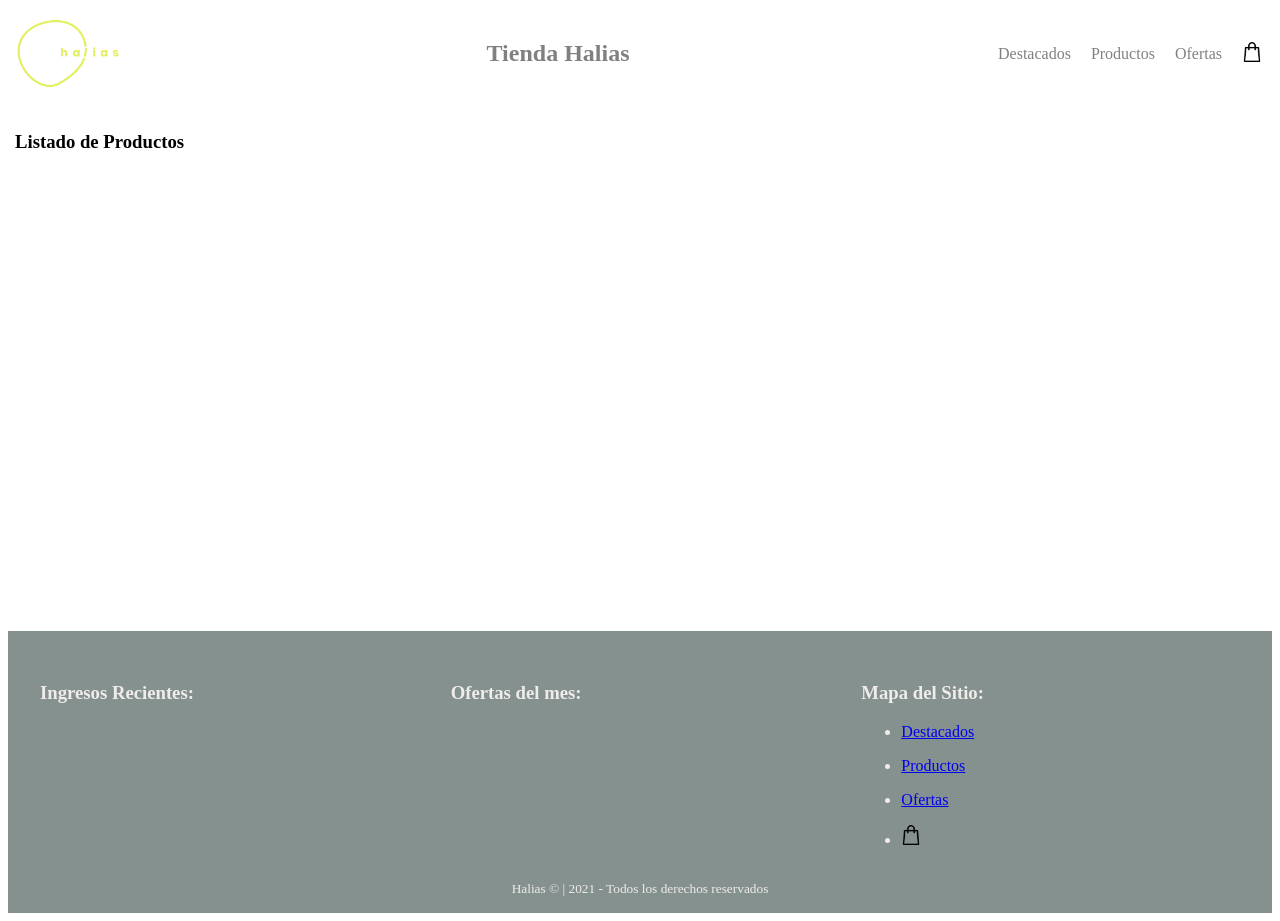
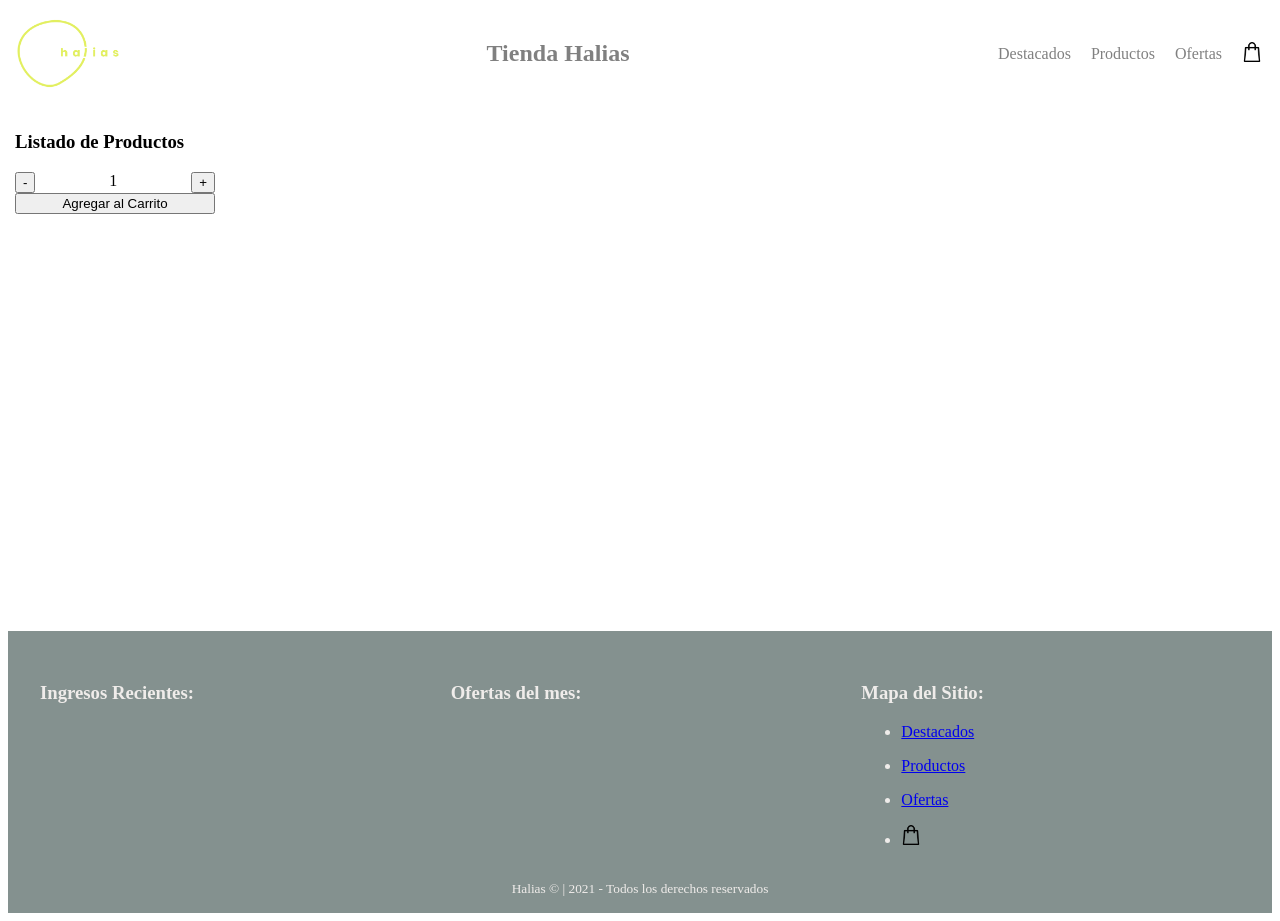
Before and after one commit to negroloren/haliasecommerce, a React (Create React App) app: page / in a window 1280 px wide. Built offline with nearby package versions, Linux system fonts and the light colour scheme.

Commit message:
Componentes II
Componentes II - Contador con botón

```diff
--- a/src/assets/estilos.css
+++ b/src/assets/estilos.css
@@ -69,3 +69,21 @@ small.copy {
     display: flex;
     justify-content: center;
 }
+
+
+/************************************/
+/* Carrito*/
+/************************************/
+.controles {
+    display: flex;
+    width: 100%;
+    max-width: 200px;
+}
+.controles div {
+    width: 100%;
+    text-align: center;
+}
+.agregar_carrito {
+    width: 100%;
+    max-width: 200px;
+}
--- /dev/null
+++ b/src/components/ItemCount.js
@@ -0,0 +1,44 @@
+import React , {useState} from 'react';
+
+const ItemCount = (props) => {
+    // Limite por stock
+    const {stock,initial} = props
+    const [contador, setContador] = useState(parseInt(initial));
+
+    const aumentarContador = () => {
+        setContador(contador + 1)
+    }
+    const restarContador = () => {
+        setContador(contador - 1)
+    }
+    if(contador > stock){
+        setContador(stock)
+        alert("El máximo disponible es de: " + stock + " unidades")
+    } else if(contador < 0){
+        setContador(0)
+    }
+
+    const onAdd = () => {
+        console.log("Item enviado al carrito: "+ stock +" unidades")
+    }
+
+/*
+    // el primer parametro siempre es una funcion, la segunda siempres es un array
+    useEffect(()=>{
+        // este es mi efecto "secundario", que pasa siempre despues del render
+        console.log("efecto secundario")
+    },[]) // si esta vacío el array, el efecto secundario solo pasa 1 vez
+*/
+    return (
+        <div className="contador_carrito">
+            <div className="controles">
+                <button onClick={ restarContador }>-</button>
+                <div>{contador}</div>
+                <button onClick={ aumentarContador }>+</button>
+            </div>
+            <button className="agregar_carrito" onClick={onAdd}>Agregar al Carrito</button>
+        </div>
+    )
+}
+
+export default ItemCount
--- a/src/components/ItemListContainer.js
+++ b/src/components/ItemListContainer.js
@@ -1,4 +1,5 @@
 import React from 'react'
+import ItemCount from './ItemCount'
 
 const ItemListContainer = (props) => {
 
@@ -7,6 +8,7 @@ const ItemListContainer = (props) => {
     return (
         <div className="list_container">
             <h3>{greeting}</h3>
+            <ItemCount stock="7" initial="1"/>
         </div>
     )
 }
```
Also changed, not shown: src/components/Contador.js (added, +13 -0 lines), src/components/Main.js (+16 -0 lines), 1 other file (tests, documents, lock files or other folders).
